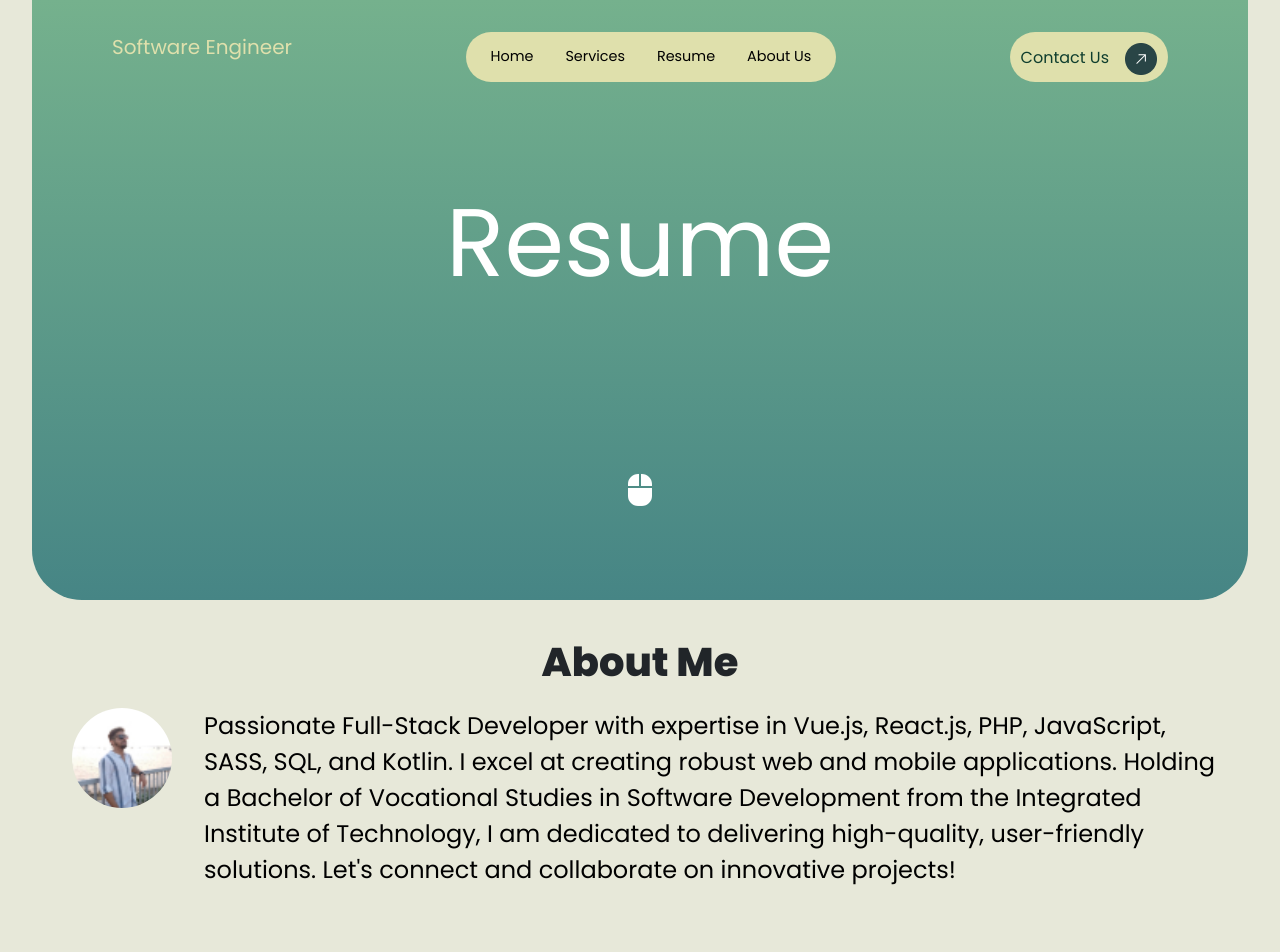
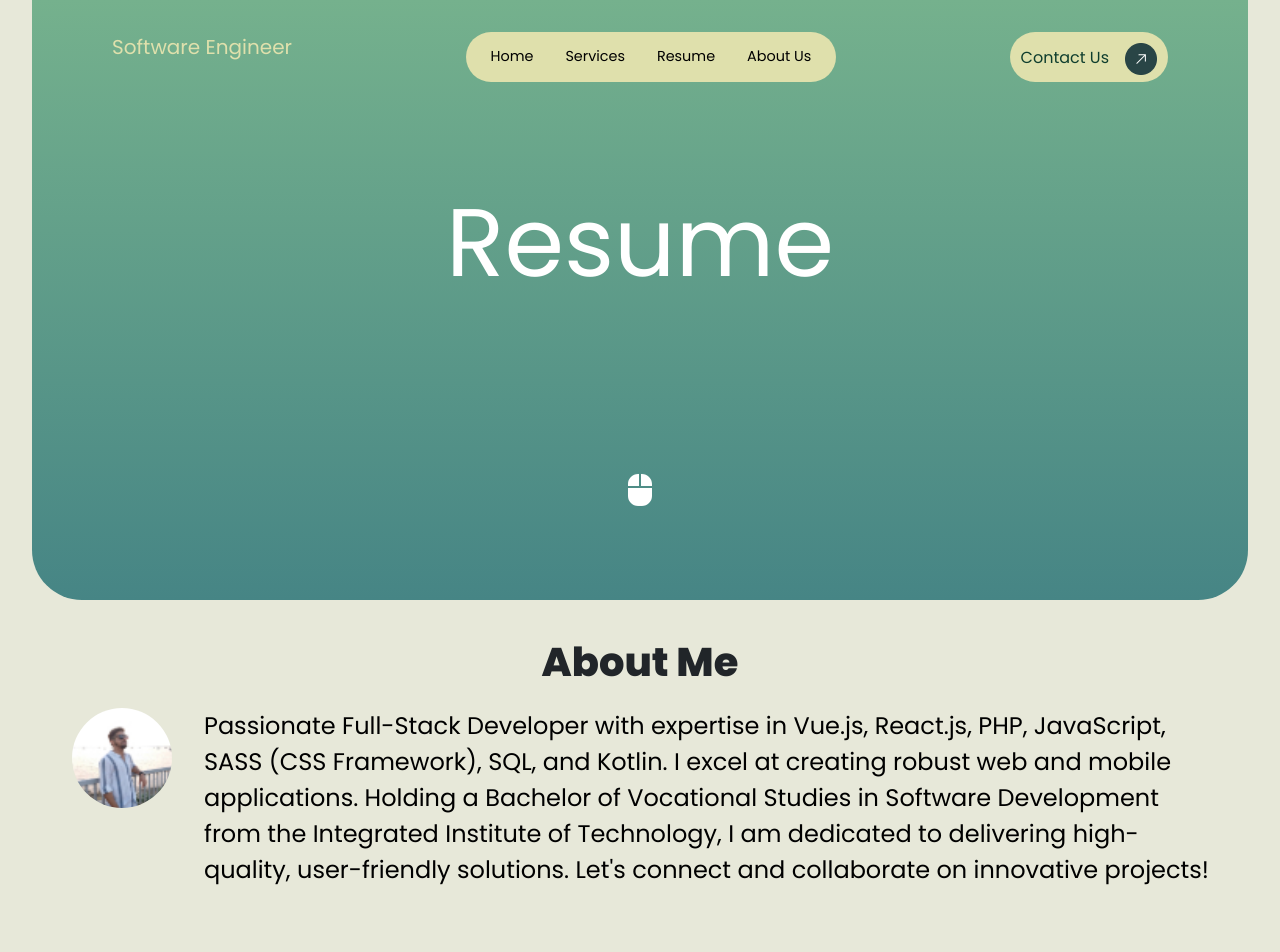
Before and after one commit to dev1662/portfolio, a React (Create React App) app: page /resume in a window 1280 px wide. Shown: the top 952 px of the page. Built offline with nearby package versions, Linux system fonts and the light colour scheme.

Commit message:
Update Resume.js

```diff
--- a/src/Resume.js
+++ b/src/Resume.js
@@ -129,11 +129,12 @@ const Resume = () => {
           <img src="profile.jpg" className="pp" alt="profile"></img>
           <div className="res-text">
             Passionate Full-Stack Developer with expertise in Vue.js, React.js,
-            PHP, JavaScript, SASS, SQL, and Kotlin. I excel at creating robust
-            web and mobile applications. Holding a Bachelor of Vocational
-            Studies in Software Development from the Integrated Institute of
-            Technology, I am dedicated to delivering high-quality, user-friendly
-            solutions. Let's connect and collaborate on innovative projects!
+            PHP, JavaScript, SASS (CSS Framework), SQL, and Kotlin. I excel at
+            creating robust web and mobile applications. Holding a Bachelor of
+            Vocational Studies in Software Development from the Integrated
+            Institute of Technology, I am dedicated to delivering high-quality,
+            user-friendly solutions. Let's connect and collaborate on innovative
+            projects!
           </div>
         </div>
 
```
